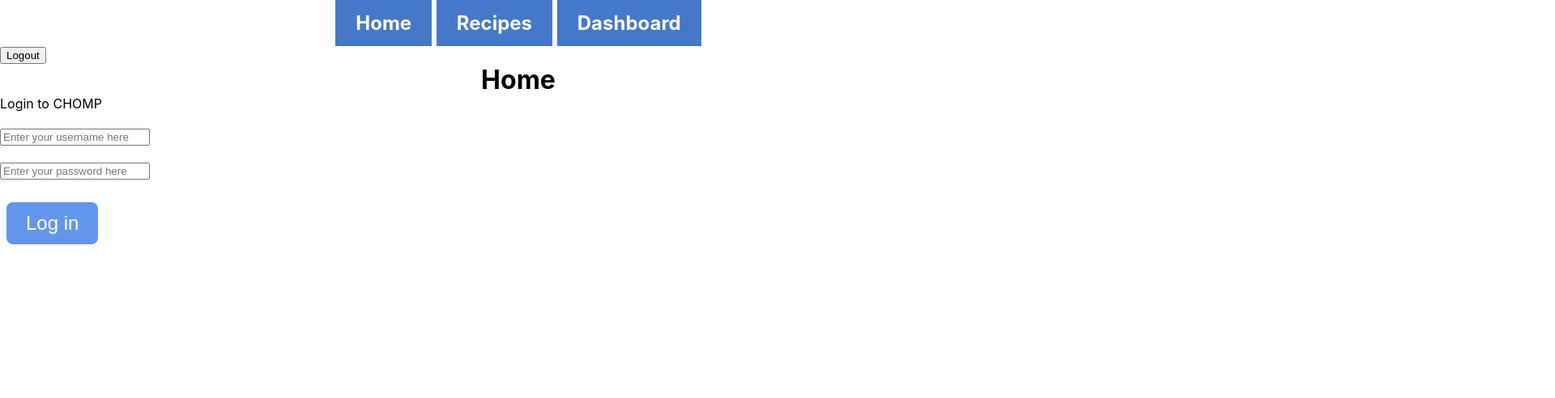
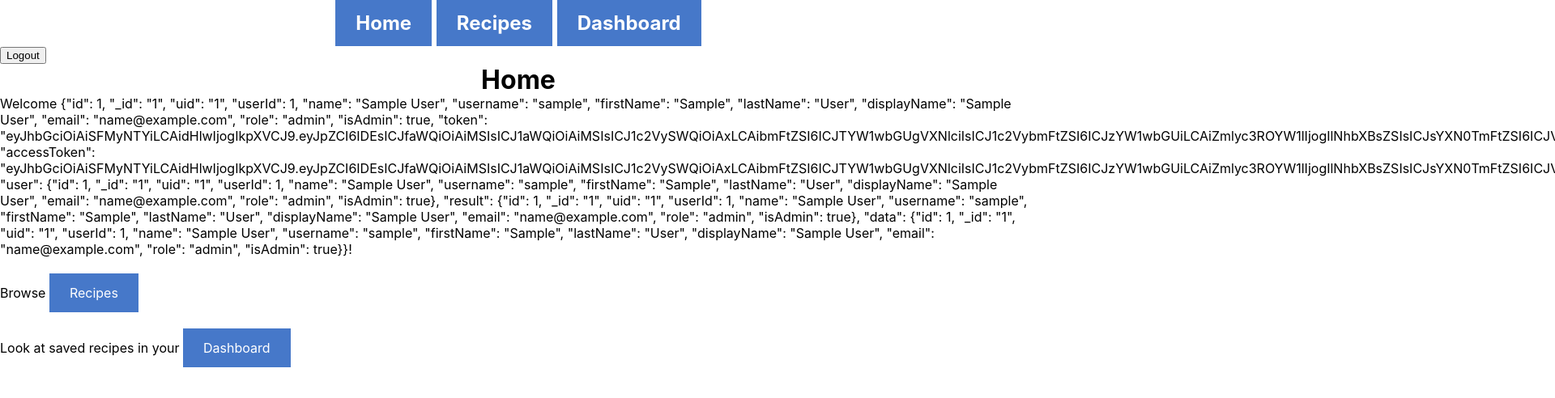
Before and after one commit to eth-alexander/CEN3031MealPlanner, a React (Create React App) app in the folder frontend/: page /home in a window 1280 px wide. Shown: the top 492 px of the page at 81% size, 1920 px wide, since content can reach past the window. Built offline with nearby package versions, Linux system fonts and the light colour scheme; sample sign-in values are in the browser's storage.

Commit message:
Update Home.js

```diff
--- a/frontend/src/pages/Home.js
+++ b/frontend/src/pages/Home.js
@@ -1,27 +1,25 @@
 import './Home.css';
-import Login from "./Login/Login";
-import useToken from './Login/useToken';
+import { Link } from "react-router-dom";
 
 function Home() {
 
-  const {token, setToken} = useToken();
-  if(!token) {
-    return (
-      <>
-        <h1 className="Home">Home</h1>
-        <Login setToken={setToken} />
-      </>
-    )
+  const username = localStorage.getItem('profile')
 
-  }
-  else {
-    return (
-      <>
-        <h1 className="Home">Home</h1>
-      </>
-      );
-  }
 
-  };
+  return (
+    <>
+      <h1 className="Home">Home</h1>
+      Welcome {username}!
+      <br></br>
+      <br></br>
+      Browse <a> <Link to="/recipes">Recipes</Link> </a>
+      <br></br>
+      <br></br>
+      Look at saved recipes in your  <a><Link to="/dashboard">Dashboard</Link></a>
 
-  export default Home;
+    </>
+  );
+
+}
+
+export default Home;
```
